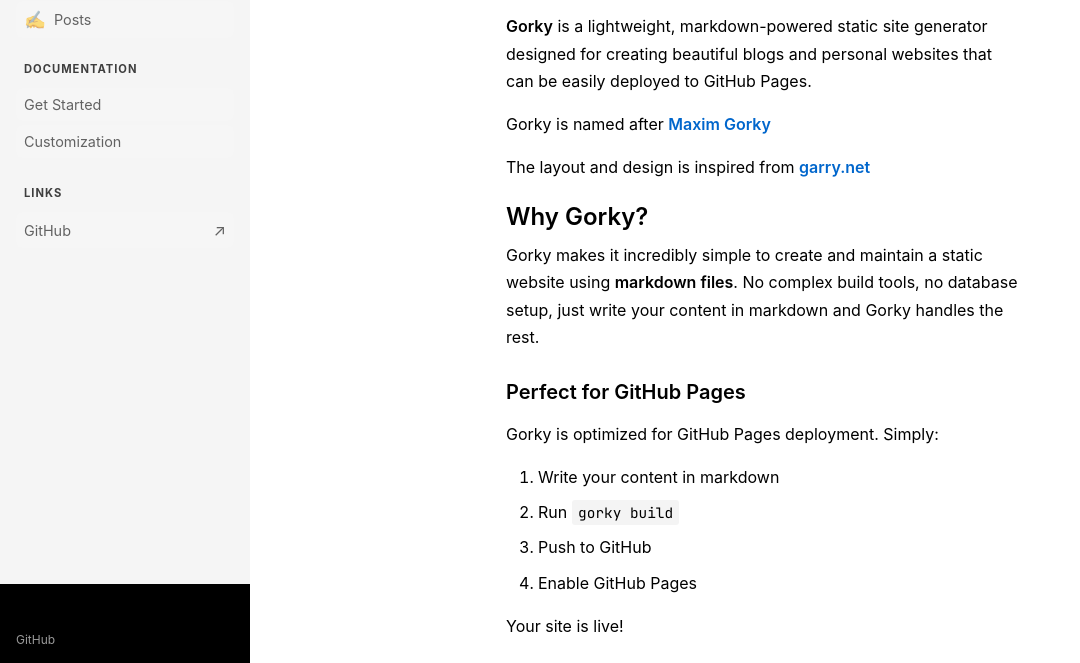
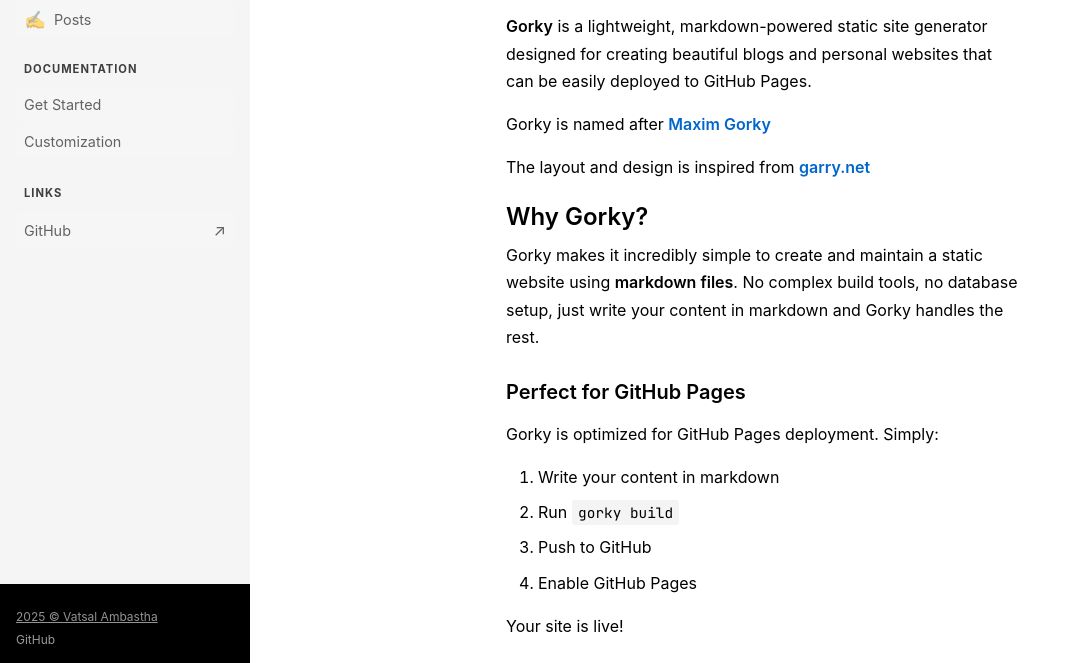
Before and after one commit to adrenak/gorky, a website: page docs/index.html in a window 1280 px wide. In both pictures the pointer is over the link "2025 © Vatsal Ambastha". Shown: the part 137-800 px from the top of the page, without its empty margins (0-1080 px from the left). Drawn offline with nearby package versions, Linux system fonts and the light colour scheme.

Commit message:
sidebar foot hover

```diff
--- a/docs/styles/theme.css
+++ b/docs/styles/theme.css
@@ -67,7 +67,7 @@
 }
 
 .footer-link:hover {
-    color: rgba(0, 0, 0, 0.8);
+    color: rgba(184, 184, 184, 0.8);
 }
 
 /* Sidebar text colors - selected/active state */
--- a/styles/theme.css
+++ b/styles/theme.css
@@ -67,7 +67,7 @@
 }
 
 .footer-link:hover {
-    color: rgba(0, 0, 0, 0.8);
+    color: rgba(184, 184, 184, 0.8);
 }
 
 /* Sidebar text colors - selected/active state */
```
